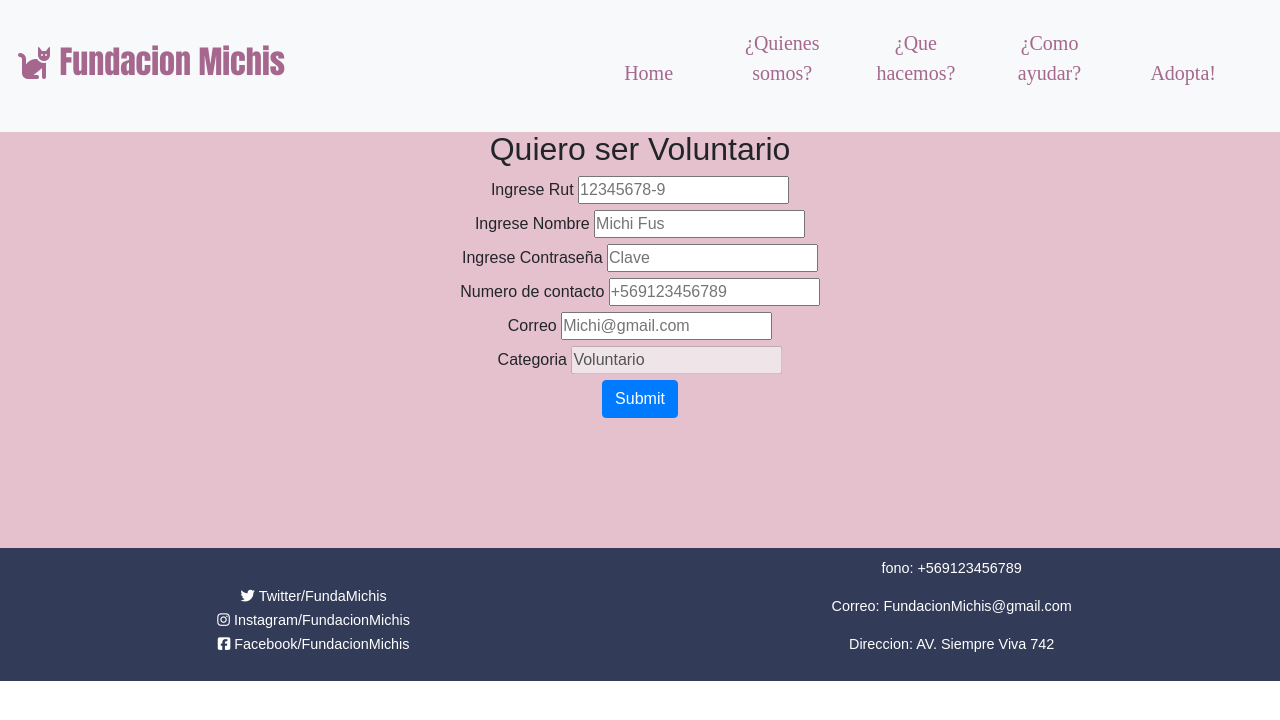
After one commit to PaoNeko1/FundacionMichis, a Django app: page /usuario/1 in a window 1280 px wide. The commit adds this page. Shown: the top 720 px of the page. Run offline with Django 3.2, Linux system fonts and the light colour scheme; some libraries are stand-ins or nearby versions.

Commit message:
Creacion de Formularios

```diff
--- a/fundacionmichis/gatos/static/CSS/miestilito.css
+++ b/fundacionmichis/gatos/static/CSS/miestilo.css
@@ -24,6 +24,34 @@ header
     font-family: 'Anton', sans-serif;
     color:  #A5678E;
 }
+.menu_XD
+{
+    list-style: none;
+}
+.opciones
+{
+    width: 100%;
+    height: 60px;
+    padding: 20px;
+    text-align: center;
+}
+.opciones a
+{
+    text-decoration: none;
+    font-family: 'Bree Serif', serif;
+    font-size: 20px;
+    color: #A5678E;
+}
+.opciones a:hover
+{
+    background: #323b58;
+    height: 40px;
+    width: 100%;
+    color: white;
+    display: inline-block;
+    border-radius: 5px;
+    transition: 0.5s;
+}
 
 /*Section*/
 section
@@ -45,7 +73,6 @@ section
     height: auto;
     padding-top: 30px;
 }
-
 .boton
 {
     width: 60%;
@@ -80,6 +107,58 @@ section
 #voluntario
 {
     background: #33539e;
+}
+#adoptar:hover
+{
+    transform: scale(1.1,1.1);
+    transition: 0.5s;
+}
+#socio:hover
+{
+    transform: scale(1.1,1.1);
+    transition: 0.5s;
+}
+#donar:hover
+{
+    transform: scale(1.1,1.1);
+    transition: 0.5s;
+}
+#voluntario:hover
+{
+    transform: scale(1.1,1.1);
+    transition: 0.5s;
+}
+/* INFORMACION */
+.info
+{
+    height: auto;
+    width: 100%;
+}
+.quien, .donar_info, .volun
+{
+    margin-top: 30px;
+}
+.todas
+{
+    border: #E5C1CD solid 10px;
+}
+.quien_titu, .donar_titu, .vol_titu
+{
+    display: inline-block;
+    width: 100%;
+    text-align: justify;
+    height: 60px;
+    padding-top:10px ;
+    font-family: 'Anton', sans-serif;
+}
+.quien_des, .donar_des, .vol_des
+{
+    display: inline-block;
+    width: 100%;
+    text-align: justify;
+    padding: 10px;
+    font-family: 'Bree Serif', serif;
+    font-size: 20px;
 }
 /*footer*/
 footer
@@ -127,6 +206,7 @@ footer
     color:white;
     font-size: 90%;
 }
+/*INFORMACIONES*/
 
 /* estilo adopta */
 .contiene
@@ -194,6 +274,7 @@ img
     text-align: justify;
 
 }
+
 @media(min-width:600px) and (max-width:1000px)
 {
     /*Estilos tablet adopta*/
@@ -203,12 +284,36 @@ img
         display: inline-block;
     }
 }
+@media(min-width:900px)
+{
+    /* estilo menu tablet/pc */
+    .separador
+    {
+        height: 130px;
+    }
+    .menu_XD
+    {
+        display: inline-block;
+        width: 680px;
+        height: 100px;
+    }
+    .opciones
+    {
+        width: 19%;
+        height: auto;
+        display: inline-block;
+    }
+    .opciones a:hover
+    {
+        height: auto;
+        width: 100%;
+    }
+}
 @media(min-width:1000px) and (max-width:1440px)
 {
     /*Sectiontablet*/
     .botones
     {
-        background: black;
         width: 90%;
         display: inline-block;
     }
@@ -243,7 +348,7 @@ img
     /*Estilos tablet adopta*/
     .contiene
     {
-        width: 49.6%;
+        width: 49.7%;
         display: inline-block;
     }
     .img
@@ -261,15 +366,26 @@ img
     /*SectionPC*/
     .botones
     {
-        background: red;
+        width: 100%;
+        display: inline-block;
+    }
+    .boton
+    {
+        width: 20%;
+        height: 200px;
 
     }
+    .boton a
+    {
+        margin-top: 50px;
+    }
+
     /*FooterPC*/
     .derechita
     {
         display: inline-block;
         width: 50%;
-        height: 100%;
+        height: 150;
 
     }
 
@@ -280,4 +396,19 @@ img
         height: 100%;
 
     }
+    /* adopta pc */
+    .contiene
+    {
+        width: 49%;
+        display: inline-block;
+    }
+    .img
+    {
+        height: 650px;
+        background: crimson;
+    }
+    img
+    {
+        height: 650px;
+    }
 }
--- a/fundacionmichis/gatos/templates/basegeneric.html
+++ b/fundacionmichis/gatos/templates/basegeneric.html
@@ -11,7 +11,7 @@
     integrity="sha256-9/aliU8dGd2tb6OSsuzixeV4y/faTqgFtohetphbbj0=" crossorigin="anonymous"></script>
     <link href="https://fonts.googleapis.com/css2?family=Anton&display=swap" rel="stylesheet">
     {% load static %}
-    <link rel="stylesheet" href="{% static 'CSS/miestilito.css' %}">
+    <link rel="stylesheet" href="{% static 'CSS/miestilo.css' %}">
 </head>
 <body>
     <header>
@@ -28,21 +28,21 @@
                             <div><h2 id="logotipo" ><i class="fas fa-cat"></i> Fundacion Michis</h2></div>
                         </div>
                         <div class="collapse navbar-collapse" id="navbarSupportedContent">
-                        <ul class="navbar-nav mr-auto">
-                            <li class="nav-item active">
-                            <a class="nav-link" href="{% url 'index' %}">Home</a>
+                        <ul class="menu_XD">
+                            <li class="opciones">
+                            <a  href="{% url 'index' %}">Home</a>
                             </li>
-                            <li class="nav-item active">
-                            <a class="nav-link" href="#">¿Quienes somos?</a>
+                            <li class="opciones">
+                            <a  href="#quien">¿Quienes somos?</a>
                             </li>
-                            <li class="nav-item">
-                            <a class="nav-link" href="#">¿Que hacemos?</a>
+                            <li class="opciones">
+                            <a  href="#donar_info">¿Que hacemos?</a>
                             </li>
-                            <li class="nav-item">
-                            <a class="nav-link disabled" href="#">¿Como ayudar?</a>
+                            <li class="opciones">
+                            <a  href="#volun">¿Como ayudar?</a>
                             </li>
-                            <li class="nav-item">
-                            <a class="nav-link disabled" href="{% url 'adopta' %}">Adopta!</a>
+                            <li class="opciones">
+                            <a  href="{% url 'adopta' %}">Adopta!</a>
                             </li>
                         </ul>
                         </div>
--- /dev/null
+++ b/fundacionmichis/gatos/templates/usuario.html
@@ -0,0 +1,45 @@
+{% extends "basegeneric.html" %}
+{% block content %}
+    <div class="formulario">
+        <form>
+            {% if cate == 0 %}
+            <h2>Quiero ser Socio</h2>
+            {% elif cate == 1 %}
+            <h2>Quiero ser Voluntario</h2>
+            {% endif %}
+              <div class="">
+                <label for="disabledTextInput">Ingrese Rut</label>
+                <input type="text" id="" class="" placeholder="12345678-9">
+              </div>
+              <div class="">
+                <label for="disabledTextInput">Ingrese Nombre</label>
+                <input type="text" id="" class="" placeholder="Michi Fus">
+              </div>
+              <div class="">
+                <label for="disabledTextInput">Ingrese Contraseña</label>
+                <input type="password" id="" class="" placeholder="Clave">
+              </div>
+              <div class="">
+                <label for="disabledTextInput">Numero de contacto</label>
+                <input type="text" id="" class="" placeholder="+569123456789">
+              </div>
+              <div class="">
+                <label for="disabledTextInput">Correo</label>
+                <input type="text" id="" class="" placeholder="Michi@gmail.com">
+              </div>
+              {% if cate == 0 %}
+                <div class="">
+                  <label for="disabledTextInput">Categoria</label>
+                  <input type="text" id="" class="" placeholder="" value="Socio" disabled>
+                </div>
+              {% elif cate == 1 %}
+                <div class="">
+                  <label for="disabledTextInput">Categoria</label>
+                  <input type="text" id="" class="" placeholder="" value="Voluntario" disabled>
+                </div>
+              {% endif %}
+              <button type="submit" class="btn btn-primary">Submit</button>
+
+          </form>
+    </div>
+{% endblock %}
--- a/fundacionmichis/gatos/urls.py
+++ b/fundacionmichis/gatos/urls.py
@@ -20,4 +20,6 @@ from . import views
 urlpatterns = [
     path('', views.index, name='index'),
     path('adopta/', views.adopta, name='adopta'),
+    path('usuario/<int:cate1>', views.usuario, name='usuario'),
+    path('donar/', views.donar, name='donar'),
 ]
--- a/fundacionmichis/gatos/views.py
+++ b/fundacionmichis/gatos/views.py
@@ -1,14 +1,21 @@
 from django.shortcuts import render
-from . models import Gatito
+from . models import Gatitos
 
 # Create your views here.
 
 def index(request):
     #creacion de variable, obtener datos de los gatitos
-    gatos=Gatito.objects.all()
+    gatos=Gatitos.objects.all()
     return render(request,'index.html', context={'gatos':gatos})
 
 def adopta(request):
     #creacion de variable, obtener datos de los gatitos
-    gatos=Gatito.objects.all()
+    gatos=Gatitos.objects.all()
     return render(request,'adopta.html', context={'gatos':gatos})
+
+def usuario(request, cate1):
+    cate=cate1
+    return render(request,'usuario.html', context={'cate':cate})
+
+def donar(request):
+    return render(request,'donar.html')
```
Also changed, not shown: fundacionmichis/gatos/admin.py (+5 -2 lines), fundacionmichis/gatos/models.py (+22 -1 lines), fundacionmichis/gatos/templates/adopta.html (+52 -1 lines), fundacionmichis/gatos/templates/donar.html (added, +17 -0 lines), fundacionmichis/gatos/templates/index.html (+28 -3 lines), fundacionmichis/db.sqlite3, fundacionmichis/gatos/migrations/0005_donar_socio_voluntario.py (added), fundacionmichis/gatos/migrations/0006_auto_20201029_2033.py (added), fundacionmichis/gatos/migrations/0007_auto_20201102_2355.py (added), fundacionmichis/gatos/static/Imagenes/Esponjigato.gif (added), fundacionmichis/gatos/static/Imagenes/comida.jpeg (added), fundacionmichis/gatos/static/Imagenes/gatitochico.gif (added), fundacionmichis/gatos/static/Imagenes/miau.jpeg (added), fundacionmichis/gatos/static/Imagenes/persona.jpeg (added).
